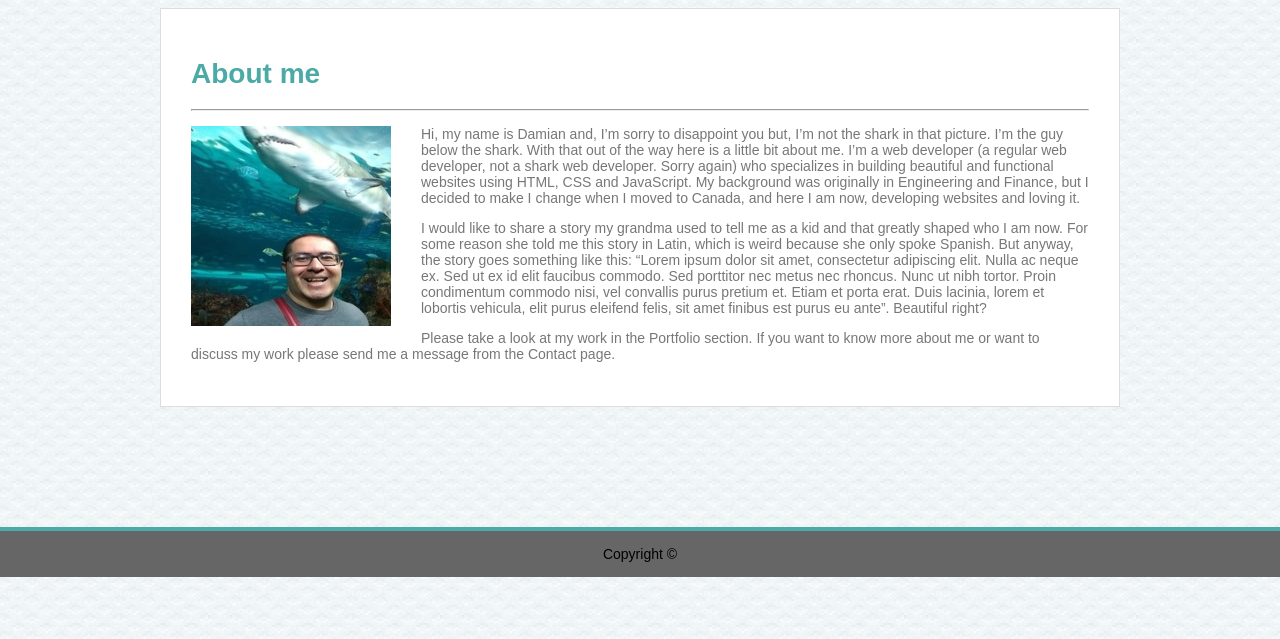
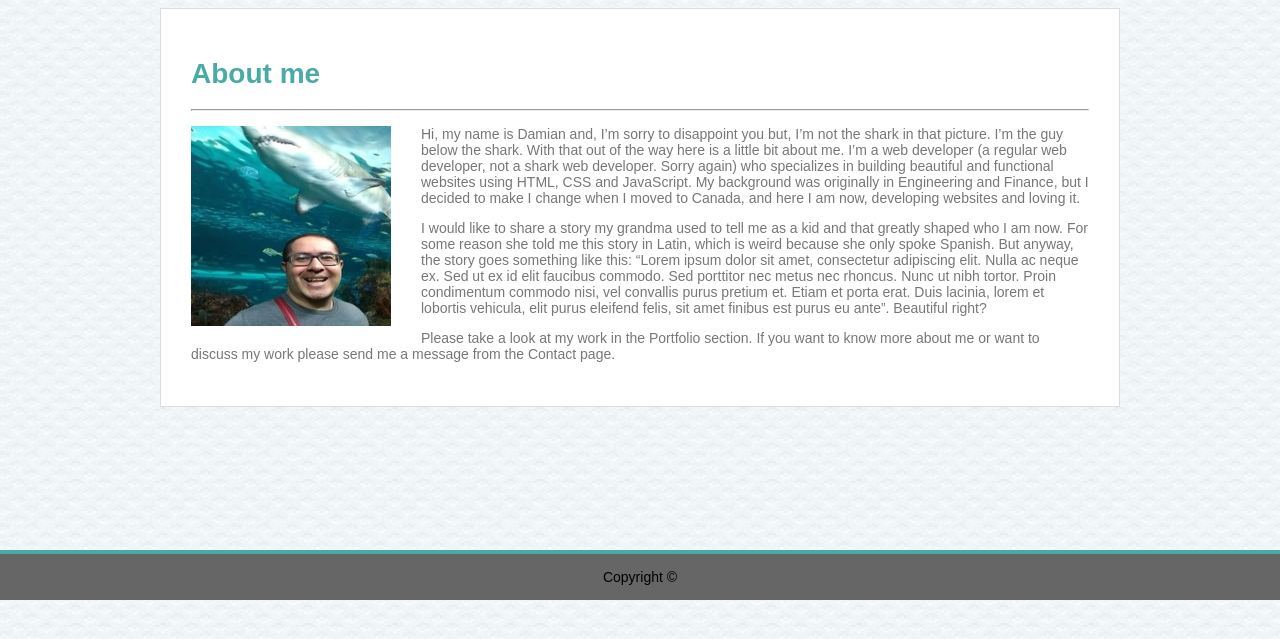
Before and after one commit to jondam1985/Basic-Portfolio, a plain HTML site: page index.html in a window 1280 px wide. Shown: the part 143-782 px from the top of the page. Drawn offline with Linux system fonts and the light colour scheme.

Commit message:
adjusted position of sticky footer

```diff
--- a/assets/css/style.css
+++ b/assets/css/style.css
@@ -111,10 +111,10 @@ footer {
     overflow: hidden;
     background-color:#666666;
     height: 50px;
-    width: 100vw;;
+    width: 100%;;
     text-align: center;
     position: relative;
-    bottom: -70px;
+    bottom: -93px;
     padding-top: 15px;
     border-top: 4px solid #4aaaa5;
     z-index: 200;
```
